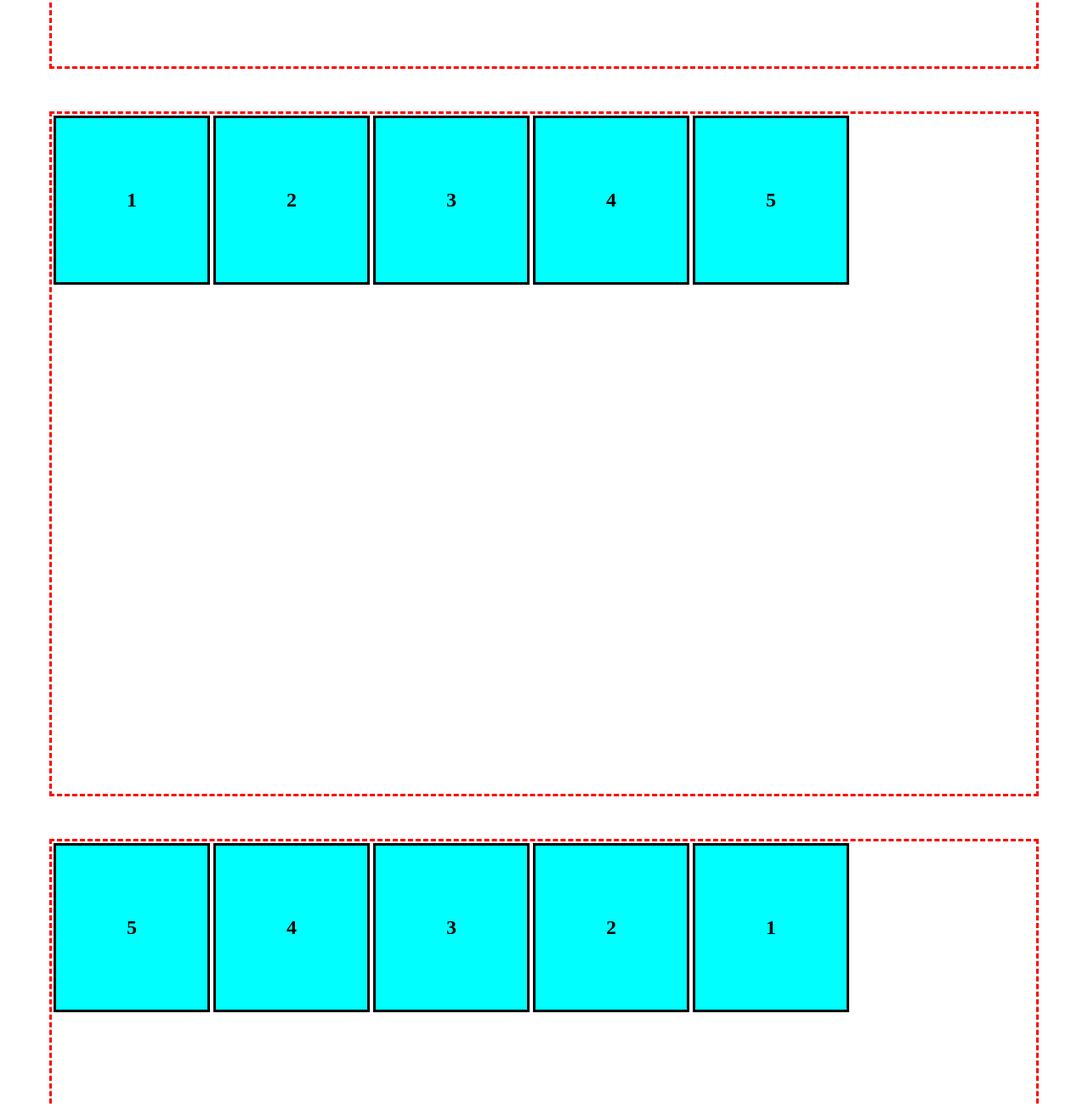
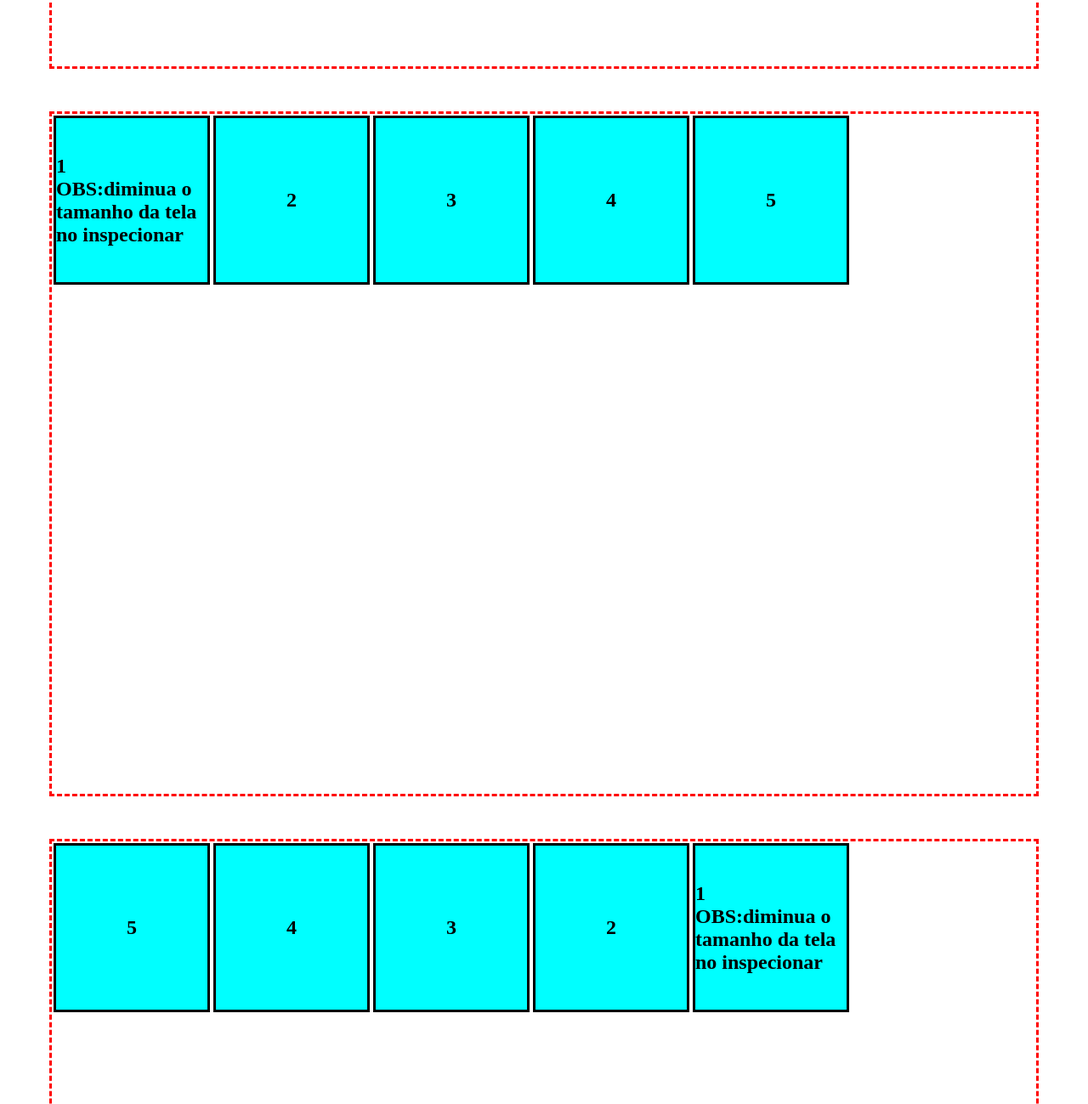
Before and after one commit to MarcosVini9999/newSIGAA, a plain HTML site: page flexBox/index.html in a window 1280 px wide. Shown: the part 3343-4642 px from the top of the page at 85% size. Drawn offline with Linux system fonts and the light colour scheme.

Commit message:
chore: edição do texto nos wrappers 5 e 6 da atividade de flexbox

```diff
--- a/flexBox/index.html
+++ b/flexBox/index.html
@@ -34,7 +34,12 @@
       </section>
 
       <section id="wrapperItems5">
-        <div class="item"><h1>1</h1></div>
+        <div class="item">
+          <h1>
+            1 <br />
+            OBS:diminua o tamanho da tela no inspecionar
+          </h1>
+        </div>
         <div class="item"><h1>2</h1></div>
         <div class="item"><h1>3</h1></div>
         <div class="item"><h1>4</h1></div>
@@ -42,7 +47,12 @@
       </section>
 
       <section id="wrapperItems6">
-        <div class="item"><h1>1</h1></div>
+        <div class="item">
+          <h1>
+            1 <br />
+            OBS:diminua o tamanho da tela no inspecionar
+          </h1>
+        </div>
         <div class="item"><h1>2</h1></div>
         <div class="item"><h1>3</h1></div>
         <div class="item"><h1>4</h1></div>
```
